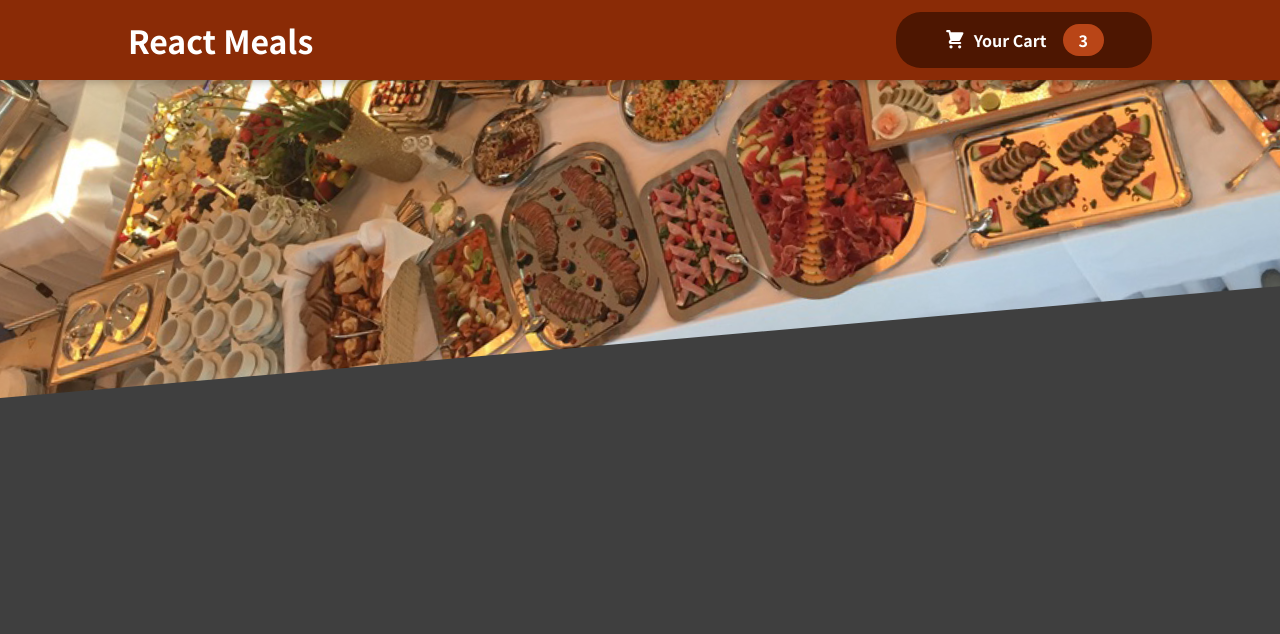
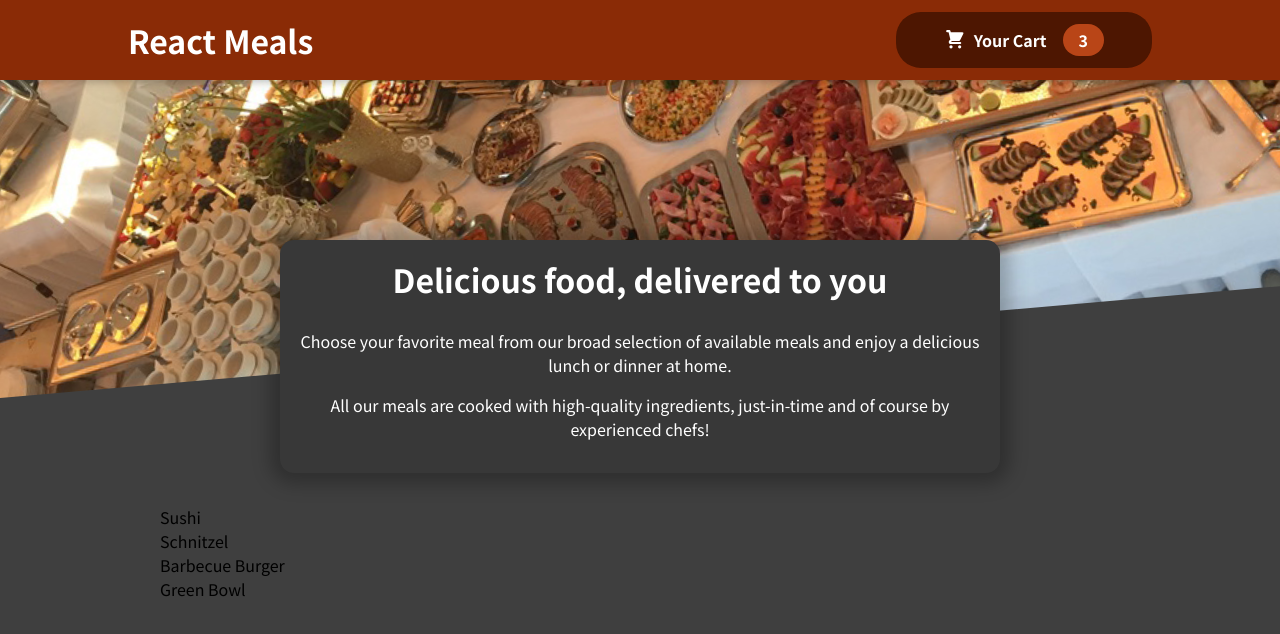
Before and after one commit to JeanCremonezzi/React-Meals, a React (Create React App) app: page / in a window 1280 px wide. Shown: the top 634 px of the page. Built offline with nearby package versions, Linux system fonts and the light colour scheme.

Commit message:
feat: Meals components

```diff
--- a/src/App.js
+++ b/src/App.js
@@ -1,9 +1,13 @@
 import { Header } from "./components/Layout/Header/Header";
+import { Meals } from "./components/Meals/MealsComponent/MealsComponent";
 
 function App() {
 	return (
 		<>
-			<Header></Header>
+			<Header />
+			<main>
+				<Meals />
+			</main>
 		</>
 	);
 }
--- /dev/null
+++ b/src/components/Meals/AvailableMeals/AvailableMeals.js
@@ -0,0 +1,40 @@
+import styles from "./AvailableMeals.module.css";
+
+const DUMMY_MEALS = [
+	{
+		id: "m1",
+		name: "Sushi",
+		description: "Finest fish and veggies",
+		price: 22.99,
+	},
+	{
+		id: "m2",
+		name: "Schnitzel",
+		description: "A german specialty!",
+		price: 16.5,
+	},
+	{
+		id: "m3",
+		name: "Barbecue Burger",
+		description: "American, raw, meaty",
+		price: 12.99,
+	},
+	{
+		id: "m4",
+		name: "Green Bowl",
+		description: "Healthy...and green...",
+		price: 18.99,
+	},
+];
+
+export const AvailableMeals = () => {
+	const mealsList = DUMMY_MEALS.map((meal) => {
+		return <li key={meal.id}>{meal.name}</li>;
+	});
+
+	return (
+		<section className={styles.meals}>
+			<ul>{mealsList}</ul>
+		</section>
+	);
+};
--- /dev/null
+++ b/src/components/Meals/AvailableMeals/AvailableMeals.module.css
@@ -0,0 +1,24 @@
+.meals {
+	max-width: 60rem;
+	width: 90%;
+	margin: 2rem auto;
+	animation: meals-appear 1s ease-out forwards;
+}
+
+.meals ul {
+	list-style: none;
+	margin: 0;
+	padding: 0;
+}
+
+@keyframes meals-appear {
+	from {
+		opacity: 0;
+		transform: translateY(3rem);
+	}
+
+	to {
+		opacity: 1;
+		transform: translateY(0);
+	}
+}
--- /dev/null
+++ b/src/components/Meals/MealsComponent/MealsComponent.js
@@ -0,0 +1,11 @@
+import { AvailableMeals } from "../AvailableMeals/AvailableMeals";
+import { MealsSummary } from "../MealsSummary/MealsSummary";
+
+export const Meals = () => {
+	return (
+		<>
+			<MealsSummary />
+			<AvailableMeals />
+		</>
+	);
+};
--- /dev/null
+++ b/src/components/Meals/MealsSummary/MealsSummary.js
@@ -0,0 +1,17 @@
+import styles from "./MealsSummary.module.css";
+
+export const MealsSummary = () => {
+	return (
+		<section className={styles.summary}>
+			<h2>Delicious food, delivered to you</h2>
+			<p>
+				Choose your favorite meal from our broad selection of available meals and
+				enjoy a delicious lunch or dinner at home.
+			</p>
+			<p>
+				All our meals are cooked with high-quality ingredients, just-in-time and of
+				course by experienced chefs!
+			</p>
+		</section>
+	);
+};
--- /dev/null
+++ b/src/components/Meals/MealsSummary/MealsSummary.module.css
@@ -0,0 +1,18 @@
+.summary {
+	text-align: center;
+	max-width: 45rem;
+	width: 90%;
+	margin: auto;
+	margin-top: -10rem;
+	position: relative;
+	background-color: #383838;
+	color: white;
+	border-radius: 14px;
+	padding: 1rem;
+	box-shadow: 0 1px 18px 10px rgba(0, 0, 0, 0.25);
+}
+
+.summary h2 {
+	font-size: 2rem;
+	margin-top: 0;
+}
```
